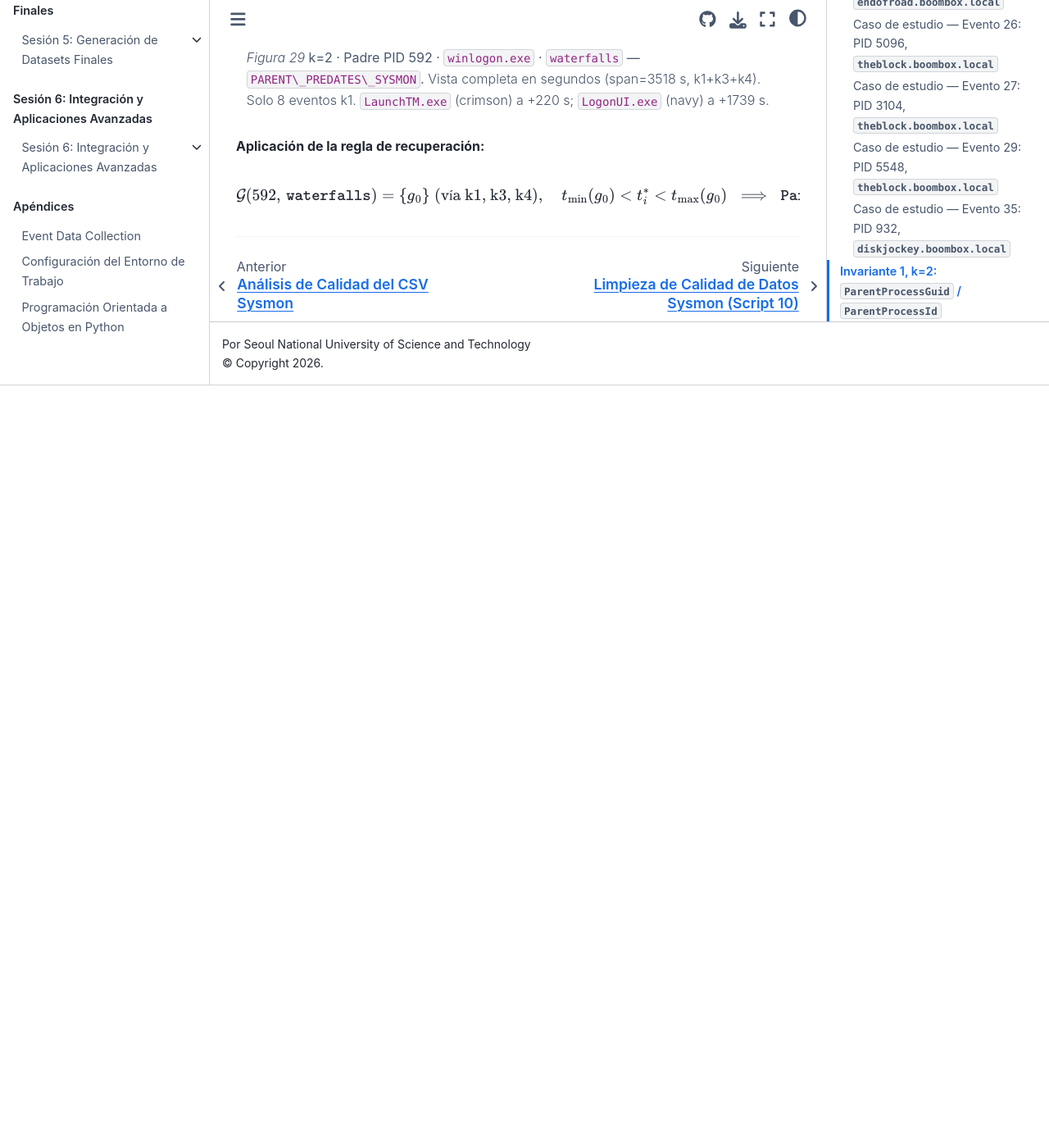
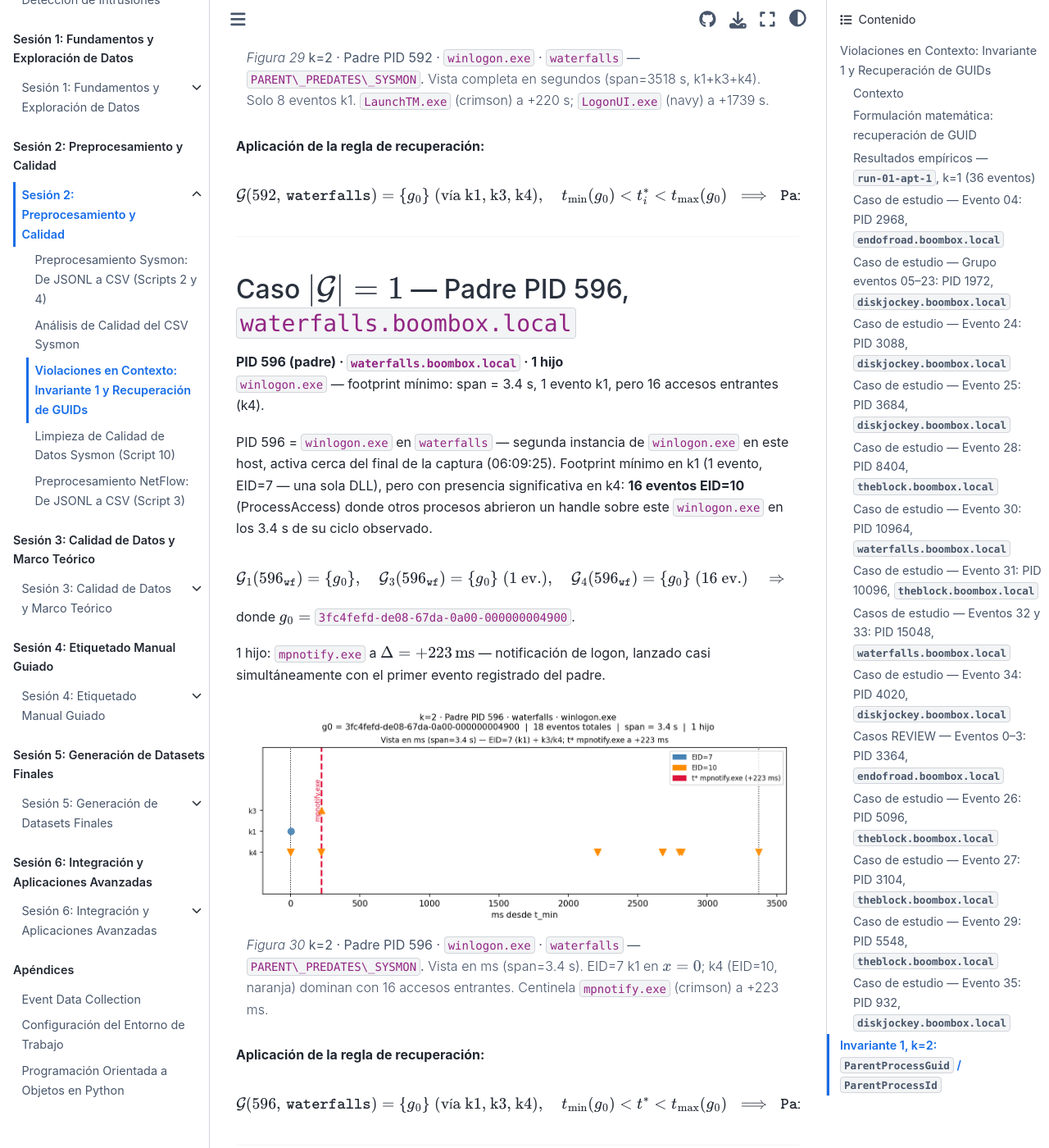
Before and after one commit to ollerenac/curso2026, a Jupyter Book: the page built from sesion-2/9-violaciones-en-contexto.md, in a window 1280 px wide and 1400 px high, scrolled down 53991 px. Shown: the whole window at 82% size. Built offline with Jupyter Book 1.0.4 settings and Sphinx 7.4.7 and the Sphinx Book theme 1.1.4, drawn with Linux system fonts in a browser that asks for light colours; before the commit the page ends 54461 px from its top, so only the background shows below that.

Commit message:
analysis(sesion-2): add k=2 REPLACE_GUID case — padre PID 596 winlogon.exe waterfalls
Caso extremo: span=3.4s, 1 evento k1, pero k4=16 accesos entrantes en 3.4s.
1 hijo: mpnotify.exe a +223ms. MD actualizado con figura ev_k2_wf596_timeline.png.

Co-Authored-By: Claude Sonnet 4.6 <noreply@anthropic.com>

````diff
--- a/sesion-2/9-violaciones-en-contexto.md
+++ b/sesion-2/9-violaciones-en-contexto.md
@@ -2031,3 +2031,46 @@ t_{\min}(g_0) < t^*_i < t_{\max}(g_0)
 $$
 
 ---
+
+## Caso $\lvert\mathcal{G}\rvert = 1$ — Padre PID 596, `waterfalls.boombox.local`
+
+**PID 596 (padre) · `waterfalls.boombox.local` · 1 hijo**
+`winlogon.exe` — footprint mínimo: span = 3.4 s, 1 evento k1, pero 16 accesos entrantes (k4).
+
+PID 596 = `winlogon.exe` en `waterfalls` — segunda instancia de `winlogon.exe`
+en este host, activa cerca del final de la captura (06:09:25). Footprint mínimo
+en k1 (1 evento, EID=7 — una sola DLL), pero con presencia significativa en k4:
+**16 eventos EID=10** (ProcessAccess) donde otros procesos abrieron un handle
+sobre este `winlogon.exe` en los 3.4 s de su ciclo observado.
+
+$$
+\mathcal{G}_1(596_{\texttt{wf}}) = \{g_0\},\quad
+\mathcal{G}_3(596_{\texttt{wf}}) = \{g_0\}\;(1\text{ ev.}),\quad
+\mathcal{G}_4(596_{\texttt{wf}}) = \{g_0\}\;(16\text{ ev.})
+\quad\Rightarrow\quad \lvert\mathcal{G}\rvert = 1
+$$
+
+donde $g_0 =$ `3fc4fefd-de08-67da-0a00-000000004900`.
+
+1 hijo: `mpnotify.exe` a $\Delta = +223\,\text{ms}$ — notificación de logon,
+lanzado casi simultáneamente con el primer evento registrado del padre.
+
+```{figure} img/ev_k2_wf596_timeline.png
+:name: ev-k2-wf596-timeline
+:width: 100%
+
+**k=2 · Padre PID 596 · `winlogon.exe` · `waterfalls` — `PARENT\_PREDATES\_SYSMON`.**
+Vista en ms (span=3.4 s). EID=7 k1 en $x=0$; k4 (EID=10, naranja) dominan con 16
+accesos entrantes. Centinela `mpnotify.exe` (crimson) a +223 ms.
+```
+
+**Aplicación de la regla de recuperación:**
+
+$$
+\mathcal{G}(596,\,\texttt{waterfalls}) = \{g_0\}\;(\text{vía k1, k3, k4}),\quad
+t_{\min}(g_0) < t^* < t_{\max}(g_0)
+\;\implies\; \texttt{ParentProcessGuid} \leftarrow g_0 \quad
+[\texttt{PARENT\_PREDATES\_SYSMON}]
+$$
+
+---
````
Also changed, not shown: sesion-2/img/ev_k2_wf596_timeline.png (added), 1 other file.
